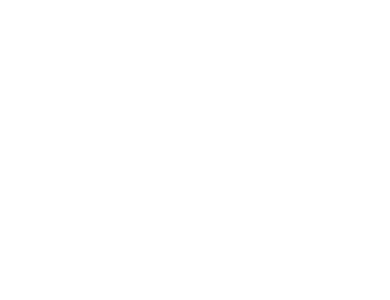
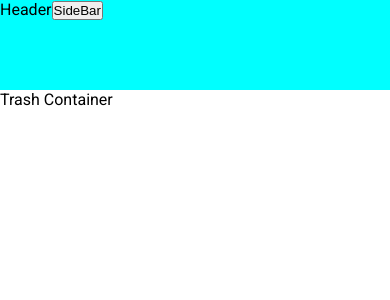
Before and after one commit to samridh1053/Fun-do-notes, a React (Create React App) app: page /dashboard/trash in a window 390 px wide. Before the commit this address had no page. Shown: the top 300 px of the page. Built offline with nearby package versions, Linux system fonts and the light colour scheme.

Commit message:
[samridh] added: components

```diff
--- a/src/App.js
+++ b/src/App.js
@@ -1,19 +1,14 @@
 import logo from './logo.svg';
 import './App.css';
-import Login from './components/login.js';
-import Signup from './components/signup.js';
-import { BrowserRouter as Router, Route, Routes } from 'react-router-dom';
+import { Routers } from './Routes';
+// import Login from './Pages/login.js';
+// import Signup from './Pages/signup.js';
+// import { BrowserRouter as Router, Route, Routes } from 'react-router-dom';
 
 function App() {
   return (
-    <div className="App">
-    <Router>
-      <Routes>
-        <Route path="/" element={<Signup />} />
-        <Route path="/login" element={<Login />} />
-      </Routes>
-    </Router>
-    </div>
+    <Routers/>
+
   );
 }
 
--- a/src/components/login.css
+++ b/src/Pages/login.css
@@ -18,7 +18,7 @@ justify-content: center;
   margin-top: 4rem;
   border-radius: 10px;
   padding: 2rem;
-  height: 90vh;
+  height: 80vh;
 
 }
 .top{
@@ -102,7 +102,7 @@ h2 {
   height: 10vh;
 }
 
-/* @media only screen and (max-width: 1000px){
+@media only screen and (max-width: 1000px){
   .img{
     display: none;
   }
@@ -114,5 +114,21 @@ h2 {
     height: 60vh;
     justify-content: center;
     align-items: center;
+
   }
-} */
+  .top{
+    margin-top: 80px;
+  }
+  #text1{
+    height: 30px;
+    width: 200px;
+  }
+  #user-text2{
+    height: 30px;
+    width: 200px;
+  }
+  .top h2{
+    font-size: small;
+  }
+
+}
--- a/src/components/signup.js
+++ b/src/Pages/signup.js
@@ -1,6 +1,6 @@
 import React, { useState } from 'react';
 import './signup.css';
-import picture from './assests/l.jpg';
+import picture from '../../src/assests/l.jpg';
 import { signupUser } from '../Services/UserServices';
 import { useNavigate } from 'react-router-dom';
 
@@ -34,7 +34,7 @@ function Signup() {
     const handleSubmit = async (event) => {
         event.preventDefault();
 
-        // Basic validation
+
         const validationErrors = {};
         if (!userDetails.firstName.trim()) {
             validationErrors.firstName = "First Name is required";
@@ -54,7 +54,7 @@ function Signup() {
 
         if (Object.keys(validationErrors).length > 0) {
             setErrors(validationErrors);
-            return; // Stop form submission if there are validation errors
+            return;
         }
 
         try {
--- /dev/null
+++ b/src/Routes.js
@@ -0,0 +1,37 @@
+import Login from './Pages/login.js';
+import Signup from './Pages/signup.js';
+import { RouterProvider } from 'react-router-dom';
+import { createBrowserRouter } from 'react-router-dom';
+import NoteContainer from './components/NotesContainer.js'
+import ArchiveContainer from './components/ArchiveContainer.js'
+import TrashContainer from './components/TrashContainer.js'
+import Dashboard from './components/Dashboard.js';
+
+
+
+export const Routers = () => {
+
+    const AppRoutes = createBrowserRouter([
+        {
+            path: "/login",
+            element: <Login />
+        },
+        {
+            path: "/",
+            element: <Signup />
+        },
+        {
+            path: "/dashboard",
+            element: <Dashboard />,
+
+            children: [
+                { path: "notes", element: <NoteContainer /> },
+                { path: "archive", element: <ArchiveContainer /> },
+                { path: "trash", element: <TrashContainer /> }
+            ],
+        },
+    ])
+    return (
+        <RouterProvider router={AppRoutes} ></RouterProvider>
+    )
+}
--- a/src/Services/UserServices.js
+++ b/src/Services/UserServices.js
@@ -1,6 +1,6 @@
 // UserServices.js
 
-const signupUser = async (userDetails) => {
+export const signupUser = async (userDetails) => {
     try {
         const response = await fetch('https://fundoonotes.incubation.bridgelabz.com/api/user/userSignUp', {
             method: 'POST',
@@ -13,7 +13,7 @@ const signupUser = async (userDetails) => {
         if (!response.ok) {
             const errorData = await response.json();
 
-            // Check if the error is due to duplicate username or email
+
             if (errorData.error && errorData.error.statusCode === 422) {
                 if (errorData.error.details && errorData.error.details.messages) {
                     if (errorData.error.details.messages.username && errorData.error.details.messages.username.length > 0) {
@@ -38,4 +38,4 @@ const signupUser = async (userDetails) => {
     }
 };
 
-export { signupUser };
+// export { signupUser };
--- /dev/null
+++ b/src/components/ArchiveContainer.js
@@ -0,0 +1,9 @@
+function ArchiveContainer(){
+    return(
+        <div>
+            <span>Archive Container</span>
+        </div>
+    )
+}
+
+export default ArchiveContainer
--- /dev/null
+++ b/src/components/Dashboard.js
@@ -0,0 +1,38 @@
+import { useState } from "react"
+import { useNavigate, Outlet } from "react-router-dom"
+import SwipeableDrawer from '@mui/material/SwipeableDrawer';
+
+function Dashboard() {
+    const [toggleDrawer, setToggleDrawer] = useState(false)
+    const navigate = useNavigate();
+    return (
+        <>
+            <div style={{ width: "100%", height: "90px", backgroundColor: "aqua" }}>
+                <span>Header</span>
+                <button onClick={() =>
+                    setToggleDrawer(!toggleDrawer)
+                }>SideBar</button>
+            </div>
+            <SwipeableDrawer
+                anchor={'left'}
+                open={toggleDrawer}
+                onClose={() => setToggleDrawer(false)}
+                sx={{ zIndex: 0 }}
+            >
+                <br />
+                <button onClick={() =>
+                    navigate("/dashboard/notes")}>Notes</button>
+                <br />
+                <button onClick={() =>
+                    navigate("/dashboard/archive")}>Archive</button>
+                <br />
+                <button onClick={() =>
+                    navigate("/dashboard/trash")}>Trash</button>
+                <br />
+            </SwipeableDrawer>
+            <Outlet></Outlet>
+        </>
+    )
+}
+
+export default Dashboard
--- /dev/null
+++ b/src/components/NotesContainer.js
@@ -0,0 +1,9 @@
+function NoteContainer(){
+    return(
+        <div>
+            <span>Note Container</span>
+        </div>
+    )
+}
+
+export default NoteContainer
--- /dev/null
+++ b/src/components/TrashContainer.js
@@ -0,0 +1,9 @@
+function TrashContainer(){
+    return(
+        <div>
+            <span>Trash Container</span>
+        </div>
+    )
+}
+
+export default TrashContainer
```
Also changed, not shown: package.json (+7 -0 lines), src/Pages/login.js (renamed from src/components/login.js), src/Pages/signup.css (renamed from src/components/signup.css), src/assests/l.jpg (renamed from src/components/assests/l.jpg), 1 other file (tests, documents, lock files or other folders).
